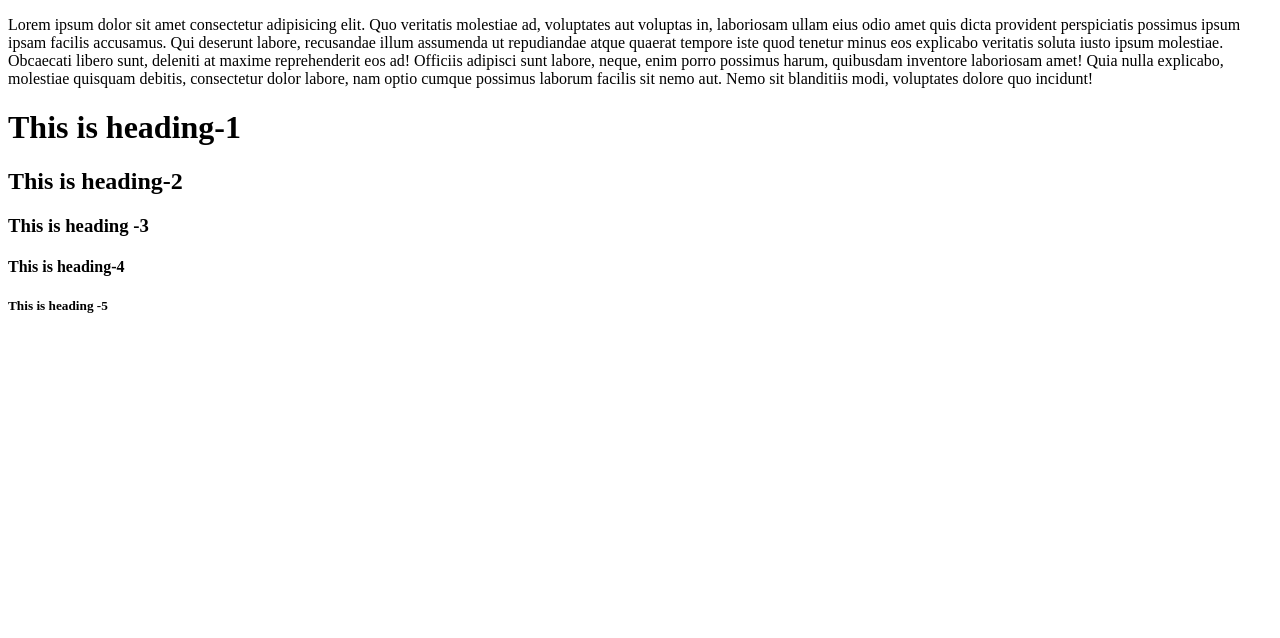
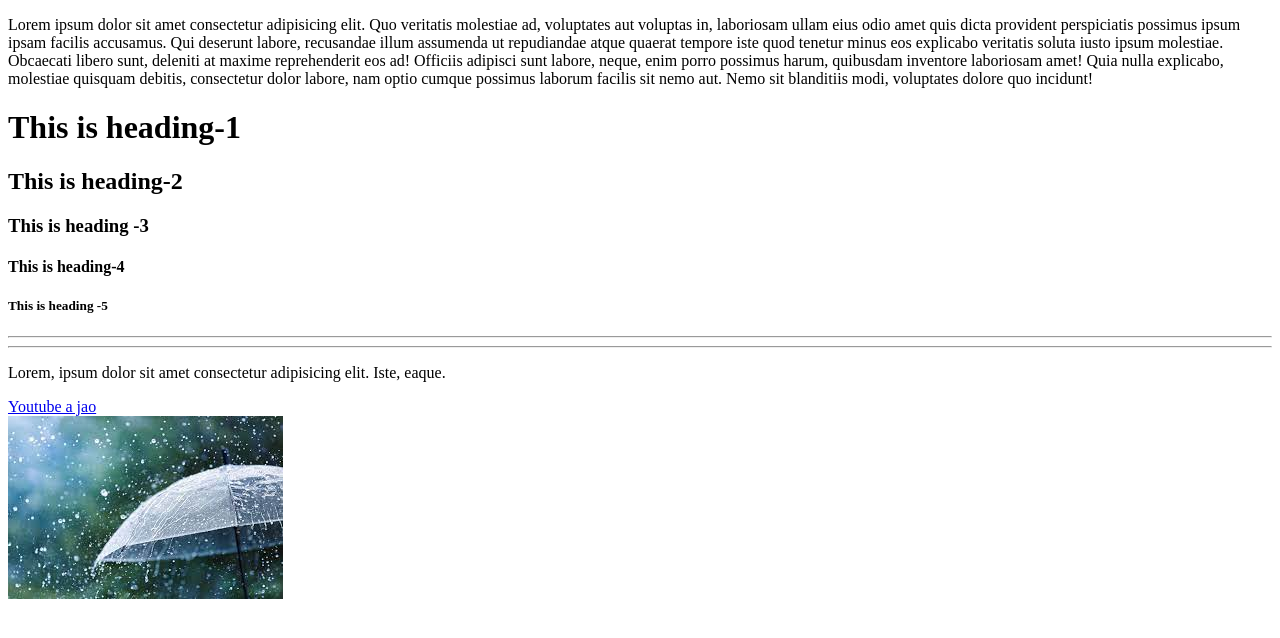
Before and after one commit to codewithshuvo/my-first-repo, a plain HTML site: page my-first-repo/index.html in a window 1280 px wide. Drawn offline with Linux system fonts and the light colour scheme.

Commit message:
my github push

```diff
--- a/my-first-repo/index.html
+++ b/my-first-repo/index.html
@@ -13,5 +13,16 @@
         <h3>This is heading -3</h3>
         <h4>This is heading-4</h4>
         <h5>This is heading -5</h5>
+    <hr>
+    <hr>
+        <div>
+            <p>Lorem, ipsum dolor sit amet consectetur adipisicing elit. Iste, eaque.</p>
+        </div>
+            <div>
+                <a href="https://www.youtube.com">Youtube a jao</a>
+            </div>
+                <div>
+                    <img src="mn.jpg" alt="This is Rain image">
+                </div>
 </body>
 </html>
```
Also changed, not shown: my-first-repo/mn.jpg (added).
